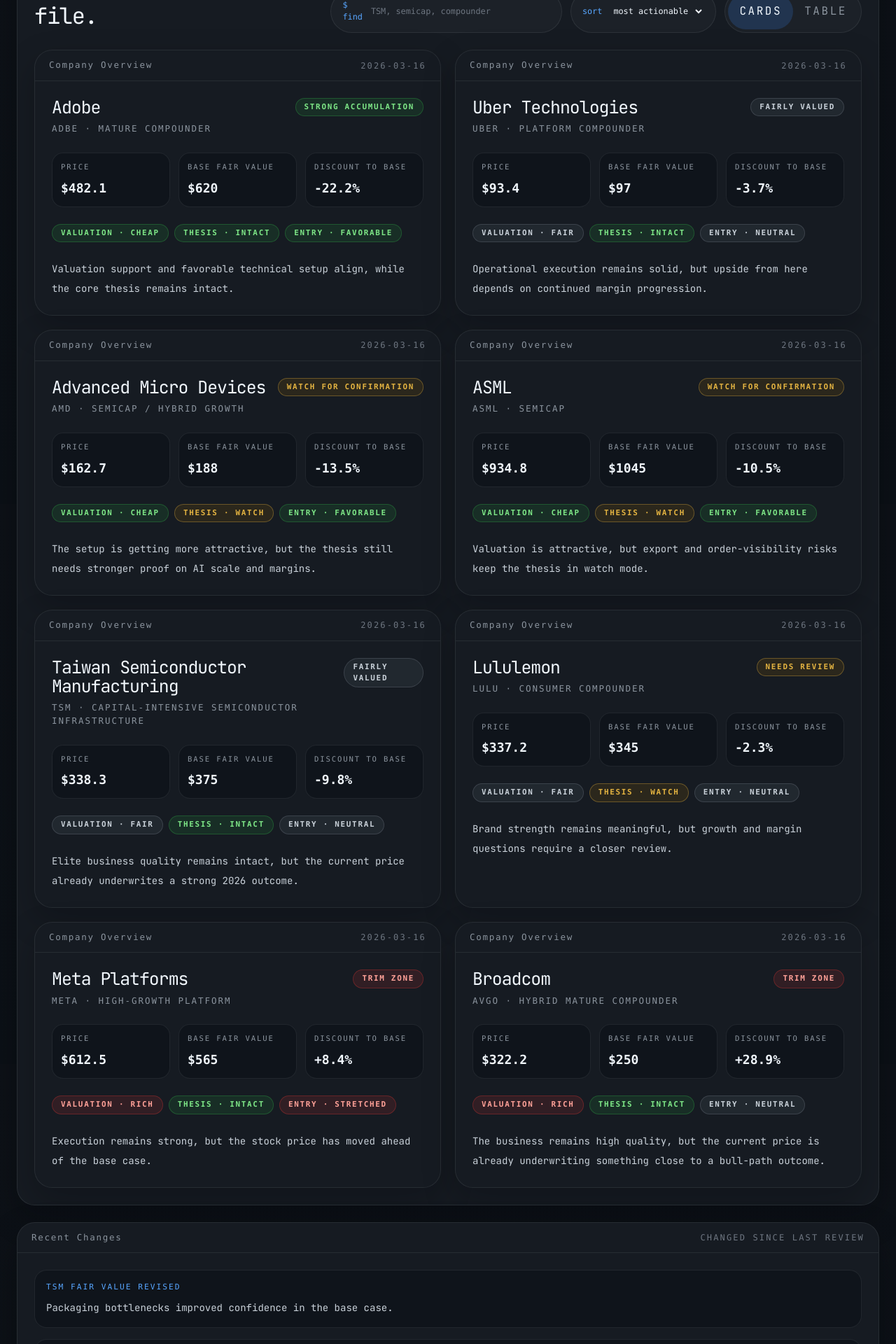
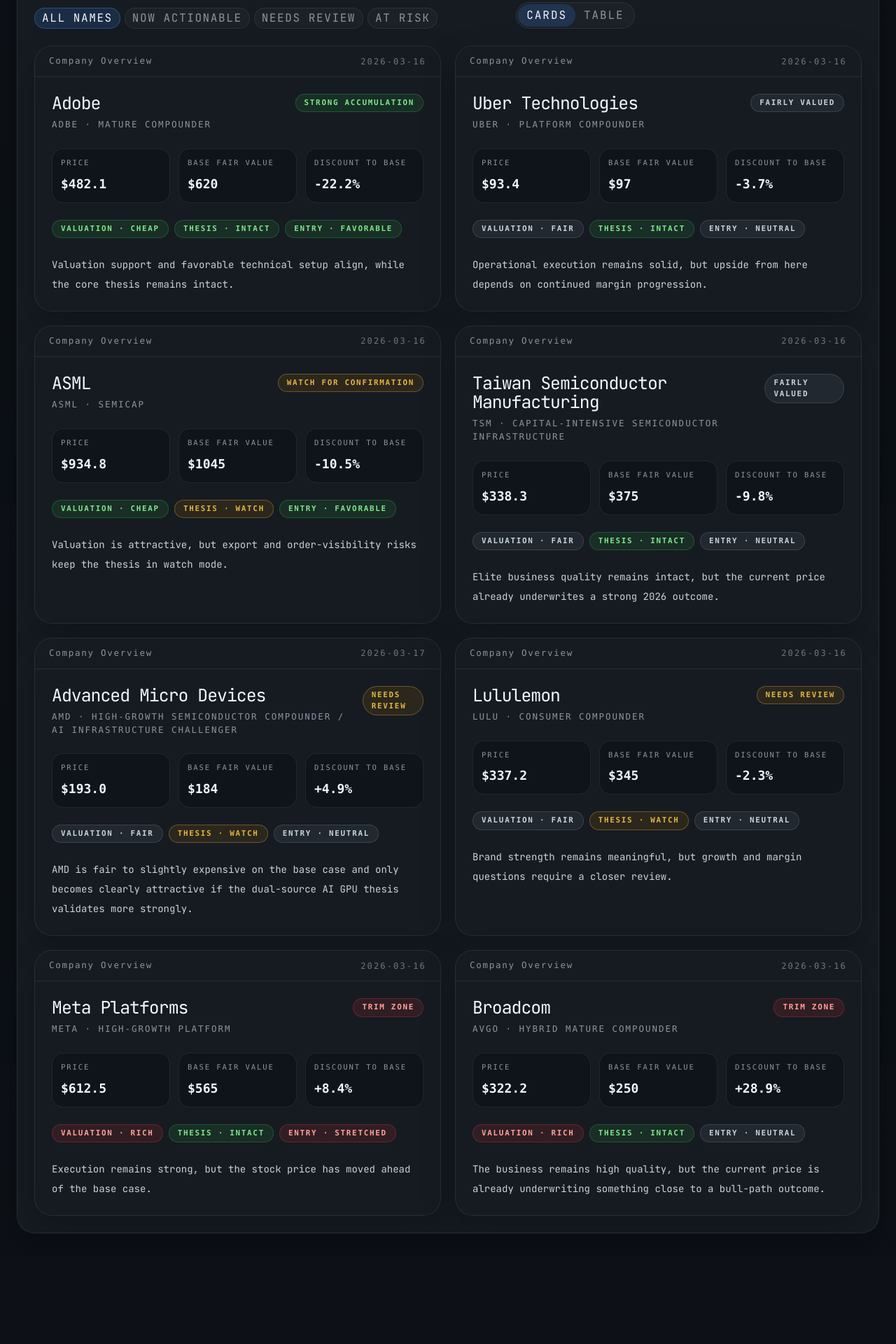
Before and after one commit to huangc28/deepvalue-lab, a React (Vite) app in the folder web/: page / in a window 1280 px wide. Shown: the part 880-2800 px from the top of the page at 70% size. After the commit the page ends 2674 px from the top, so only its background shows below. Built offline with nearby package versions, Linux system fonts and the light colour scheme.

Commit message:
Refine mockup pages and align AMD report data

```diff
--- a/web/src/data/mock-stocks.ts
+++ b/web/src/data/mock-stocks.ts
@@ -1036,99 +1036,191 @@
     id: 'amd',
     ticker: 'AMD',
     companyName: 'Advanced Micro Devices',
-    businessType: 'Semicap / Hybrid Growth',
-    currentPrice: 162.7,
-    valuationStatus: 'cheap',
-    newsImpactStatus: 'improving',
+    businessType:
+      'High-growth semiconductor compounder / AI infrastructure challenger',
+    currentPrice: 193,
+    valuationStatus: 'fair',
+    newsImpactStatus: 'unchanged',
     thesisStatus: 'watch',
-    technicalEntryStatus: 'favorable',
-    actionState: 'watch for confirmation',
+    technicalEntryStatus: 'neutral',
+    actionState: 'needs review',
     dashboardBucket: 'needs-review',
-    baseFairValue: 188,
-    bearFairValue: 145,
-    bullFairValue: 220,
-    discountToBase: -13.5,
+    baseFairValue: 184,
+    bearFairValue: 98,
+    bullFairValue: 292,
+    discountToBase: 4.9,
     summary:
-      'The setup is getting more attractive, but the thesis still needs stronger proof on AI scale and margins.',
-    lastUpdated: '2026-03-16',
+      'AMD is fair to slightly expensive on the base case and only becomes clearly attractive if the dual-source AI GPU thesis validates more strongly.',
+    lastUpdated: '2026-03-17',
     thesisStatement:
-      'AMD has real AI and data center upside, but the market still needs clearer evidence on durable profit conversion.',
+      "AMD is the only credible merchant challenger to NVIDIA in AI GPU compute, but today's price already requires substantial execution on AI GPU ramp, ROCm adoption, and continued EPYC stability.",
     thesisBullets: [
-      'Data center momentum remains the central support for the case.',
-      'AI acceleration can improve mix, but scale still needs to prove itself.',
-      'Margin durability remains a key watch item.',
+      'MI350 volume production, MI450 roadmap cadence, and ongoing EPYC share gains keep the structural AI and data center case alive.',
+      'The main upside is hyperscaler and enterprise dual-sourcing that drives AI GPU share from low-single digits toward the mid-teens over three to five years.',
+      'The main watch item is whether ROCm adoption and hyperscaler wins are strong enough to overcome NVIDIA CUDA switching costs.',
     ],
     variantPerception:
-      'The market may still be too skeptical on long-term AI relevance, but not enough evidence exists yet for a full thesis-intact call.',
+      'The market may be overweighting near-term margin noise and guidance disappointment while underweighting the structural diversification of AI GPU demand away from a single vendor.',
     valuationLens: {
-      primary: 'Forward P/E',
+      primary: 'Forward non-GAAP EPS x target P/E',
       crossCheck: 'EV/Sales',
       rationale:
-        'AMD is a hybrid growth semiconductor business where earnings power matters, but revenue scale is still part of the narrative.',
+        'AMD is a profitable high-growth semiconductor platform whose economics are best judged on forward earnings power, while EV/Revenue helps anchor sector-relative positioning during the ramp phase.',
     },
     currentValuationSnapshot: {
-      marketCap: '$265B',
-      enterpriseValue: '$258B',
-      multiples: ['26.4x forward P/E', '7.4x forward EV/Sales'],
-      balanceSheetNote: 'Balance sheet is not the main risk driver here.',
+      marketCap: '~$314B',
+      enterpriseValue: '~$312.5B',
+      multiples: [
+        '~29x forward P/E on 2026E non-GAAP EPS',
+        '~6.7x EV / 2026E revenue',
+      ],
+      balanceSheetNote:
+        'AMD carries about $1.5B of net cash, so leverage is not the key underwriting risk.',
     },
     newsToModel: [
       {
-        event: 'Data center demand commentary improved.',
-        modelVariableChanged: 'Revenue growth and thesis quality',
+        event:
+          'Q4 2025 beat on revenue and EPS, but Q1 2026 guidance and gross margin came in below elevated whisper expectations.',
+        modelVariableChanged: 'H1 revenue sequencing and near-term EPS',
         impact:
-          'Supports the base case, but does not fully eliminate execution risk.',
+          'This pressures near-term earnings but looks more like timing and mix than a structural break in the AI GPU story.',
+        affectedScenario: 'base',
+      },
+      {
+        event:
+          'MI308 China export license remains only partially restored, with Q1 assumptions far below the Q4 shipping run rate.',
+        modelVariableChanged: 'China revenue optionality and downside risk',
+        impact:
+          'License resolution is meaningful upside, while broader restrictions on MI350 and MI450 class products remain a real bear-case risk.',
+        affectedScenario: 'bear / bull',
+      },
+      {
+        event:
+          'MI350 entered volume production and MI450 gained an early Oracle commitment for 2026 deployment.',
+        modelVariableChanged: 'AI GPU ramp confidence and multiple ceiling',
+        impact:
+          'This raises confidence that AMD can sustain an annual accelerator cadence and modestly narrows the execution discount versus NVIDIA.',
         affectedScenario: 'base / bull',
+      },
+      {
+        event:
+          'EPYC share gains continue while Client remains supported by Ryzen AI PC demand.',
+        modelVariableChanged: 'Earnings floor stability',
+        impact:
+          'CPU and client strength help support the base case even if the AI GPU ramp is not perfectly smooth.',
+        affectedScenario: 'base',
+      },
+      {
+        event:
+          'Embedded recovery remains slower than expected after the prior inventory digestion cycle.',
+        modelVariableChanged: 'Revenue mix and margin recovery',
+        impact:
+          'Embedded is a mix-positive recovery lever, so prolonged stagnation caps upside and keeps the margin profile more dependent on Data Center execution.',
+        affectedScenario: 'bear / base',
       },
     ],
     scenarios: [
       {
         label: 'Bear',
         operatingAssumption:
-          'AI ramp remains slower and gross margins disappoint.',
-        valuationAssumption: '23x forward earnings',
-        fairValue: '$145',
+          'FY2026 revenue of about $40B, with AI ramp disappointment, slower embedded recovery, and non-GAAP net margin around 20%.',
+        valuationAssumption: '20x forward non-GAAP EPS',
+        fairValue: '$98',
         whatMustBeTrue:
-          'Execution fails to translate into sustainable AI economics.',
+          'Export controls broaden, hyperscaler training wins remain elusive, ROCm adoption stalls, and AMD fails to translate AI demand into durable economics.',
       },
       {
         label: 'Base',
         operatingAssumption:
-          'Data center and AI continue ramping with stable margins.',
-        valuationAssumption: '25x forward earnings',
-        fairValue: '$188',
-        whatMustBeTrue: 'Management proves sustained data center traction.',
+          'FY2026 revenue of about $46.5B, AI GPU roughly doubles, embedded normalizes gradually, and non-GAAP net margin reaches about 23%.',
+        valuationAssumption: '28x forward non-GAAP EPS',
+        fairValue: '$184',
+        whatMustBeTrue:
+          'Data Center scales toward roughly $20B+, gross margin stabilizes around 55-57%, and export controls do not worsen from the current framework.',
       },
       {
         label: 'Bull',
         operatingAssumption:
-          'AI contribution scales meaningfully and mix improves faster.',
-        valuationAssumption: '28x forward earnings',
-        fairValue: '$220',
+          'FY2026 revenue reaches about $54B, Data Center GPU scales toward $25B, embedded recovery accelerates, and non-GAAP net margin reaches about 26%.',
+        valuationAssumption: '34x forward non-GAAP EPS',
+        fairValue: '$292',
         whatMustBeTrue:
-          'AI product traction persists beyond early deployments.',
+          'Two to three hyperscalers commit to MI450 at scale, ROCm reaches meaningful adoption, and China license treatment improves instead of tightening.',
       },
     ],
     currentPriceImplies:
-      'The market is still skeptical on AI scale economics, but not fully dismissive.',
+      'At about $193, the market is effectively underwriting the full consensus 2026 path without paying for much upside surprise. It assumes about 34% revenue growth, AI GPU revenue roughly doubling, gross margin stability around 55-57%, and no meaningful re-rating beyond the current 29x forward multiple.',
+    currentPriceImpliedFacts: [
+      {
+        label: '2026 revenue growth implied',
+        value: 'about +34%, from $34.6B to roughly $46.5B',
+      },
+      {
+        label: 'AI GPU revenue implied',
+        value: 'roughly $18-20B in 2026, up from about $9.5B in 2025',
+      },
+      {
+        label: 'Embedded recovery implied',
+        value: 'slow normalization, not a return to peak embedded levels',
+      },
+      {
+        label: 'Multiple assumption',
+        value:
+          'around 29x forward P/E, which implies sustained execution but not a full NVIDIA-style premium',
+      },
+    ],
+    provisionalConclusion:
+      'AMD looks fair to slightly expensive on the base case. The setup becomes attractive only if you believe the dual-source AI GPU thesis is still underpriced and that MI450 plus ROCm traction can push results beyond consensus.',
+    technicalCommentary:
+      'The post-earnings selloff has removed some froth, but the stock is still in a multi-month consolidation and does not yet show a clearly favorable momentum-turn setup. Better risk/reward would likely come closer to $175-185 with improving confirmation.',
+    technicalSignals: [
+      {
+        label: 'Drawdown from 52-week high',
+        value: 'about -28% from $267.08',
+      },
+      {
+        label: 'Recent character',
+        value: 'multi-month consolidation after a post-earnings selloff',
+      },
+      {
+        label: 'Preferred accumulation zone',
+        value: '$175-185 with stronger momentum confirmation',
+      },
+    ],
     risks: [
-      'AI traction fails to scale into durable profit conversion.',
-      'Margin progression lags despite data center momentum.',
+      'CUDA switching costs and hyperscaler inertia keep AMD share gains narrower than the bull case assumes.',
+      'Export controls expand to MI350 or MI450 class products, reducing one of the most important upside levers.',
+      'Embedded recovery remains slow, capping margin expansion and making the AI ramp carry too much of the valuation burden.',
     ],
     catalysts: [
-      'Data center momentum proves more durable than expected.',
-      'AI product attach improves mix and earnings power.',
+      'Additional hyperscaler MI450 commitments would materially improve confidence that AMD becomes a real dual-source AI GPU supplier.',
+      'Clearer China license treatment or a return toward prior MI308 shipping levels would lift revenue assumptions without changing the core roadmap.',
+      'ROCm ecosystem progress that is visible in cloud instances, framework support, or named customer adoption would help narrow the software moat discount.',
     ],
     monitorNext: [
-      'Data center segment growth',
-      'Gross margin progression',
-      'AI product attach and visibility',
+      'Q1 2026 earnings: whether gross margin stabilizes and Data Center re-accelerates.',
+      'Hyperscaler procurement signals for MI350 and MI450 in both training and inference workloads.',
+      'Export control and China license developments around MI308, MI350, and MI450 class products.',
+      'ROCm ecosystem momentum, including cloud marketplace presence and framework adoption.',
+      'Embedded segment recovery trajectory and whether it returns to a more meaningful mix-positive contributor.',
     ],
     sourcesUsed: [
-      'Latest quarterly update',
-      'Recent product and management commentary',
+      'AMD Q4 2025 Press Release, AMD Investor Relations, February 3, 2026',
+      'AMD Q4 2025 Earnings Call Transcript, The Motley Fool, February 3, 2026',
+      'AMD Q4 2025 Earnings Summary, CNBC, February 3, 2026',
+      'AMD Q4 2025 Record Revenue and Earnings, Investing.com, February 2026',
+      'AMD Q4 2025 Beats Forecasts, StockTitan, February 2026',
+      'AMD 2026 Consensus Analyst Estimates, MarketBeat',
+      'AMD Export Controls Revenue Impact, The Register and NextPlatform, May 2025',
+      'AMD MI350 and MI450 roadmap coverage, September 2025 to March 2026',
+      'AMD balance sheet data, StockAnalysis.com',
+      'AMD forward P/E reference, ValueInvesting.io',
+      'AMD 52-week price history, MacroTrends',
     ],
-    history: ['2026-03-16: Technical entry improved to favorable.'],
+    history: [
+      '2026-03-17: Replaced the placeholder AMD mock with the archived professional analysis report.',
+      '2026-03-17: Valuation moved to fair with base fair value reset to $184 against a point-in-time price of about $193.',
+    ],
   },
   {
     id: 'lulu',
--- a/web/src/i18n/messages.ts
+++ b/web/src/i18n/messages.ts
@@ -90,30 +90,6 @@
         cards: 'cards',
         table: 'table',
       },
-      signalsStatus: 'changed since last review',
-      signalsLabel: 'Recent Changes',
-      signals: [
-        {
-          title: 'TSM fair value revised',
-          body: 'Packaging bottlenecks improved confidence in the base case.',
-        },
-        {
-          title: 'ASML thesis downgraded to watch',
-          body: 'Export visibility remains the main pressure point.',
-        },
-        {
-          title: 'ADBE entered the strongest alignment bucket',
-          body: 'Valuation support and favorable entry conditions now overlap.',
-        },
-      ],
-      styleStatus: 'style direction',
-      stylePanelLabel: 'Reading Style',
-      styleLabel: 'reading system',
-      styleBullets: [
-        'Mono-first typography with calmer size steps.',
-        'Higher-contrast text and cooler status colors.',
-        'No background grid or decorative noise.',
-      ],
     },
     card: {
       price: 'price',
@@ -331,30 +307,6 @@
         cards: '卡片',
         table: '表格',
       },
-      signalsStatus: '自上次檢視後的變化',
-      signalsLabel: '最近變化',
-      signals: [
-        {
-          title: 'TSM 公允價值已調整',
-          body: '先進封裝瓶頸改善後，base case 信心提升。',
-        },
-        {
-          title: 'ASML thesis 下調為 watch',
-          body: '出口能見度仍是主要壓力來源。',
-        },
-        {
-          title: 'ADBE 進入最高對齊分桶',
-          body: '估值支撐與有利進場條件現在同時出現。',
-        },
-      ],
-      styleStatus: '風格方向',
-      stylePanelLabel: '閱讀風格',
-      styleLabel: '閱讀系統',
-      styleBullets: [
-        '以 mono 為主的字體階層，字級更收斂。',
-        '更高對比的文字與更冷靜的狀態色。',
-        '移除背景格線與多餘裝飾噪音。',
-      ],
     },
     card: {
       price: '價格',
--- a/web/src/pages/dashboard-page.tsx
+++ b/web/src/pages/dashboard-page.tsx
@@ -123,23 +123,22 @@
         </PanelBody>
       </Panel>
 
-      <div className="grid gap-6 2xl:grid-cols-[1fr_22rem]">
+      <div>
         <Panel className="overflow-hidden">
           <PanelChrome
             label={m.dashboard.boardLabel}
             status={`${filteredStocks.length} ${m.dashboard.boardVisible}`}
           />
           <PanelBody className="space-y-6">
-            <div className="flex flex-col gap-5 xl:flex-row xl:items-end xl:justify-between">
+            <div className="flex flex-col gap-4 xl:flex-row xl:items-end xl:justify-between">
+              <div className="flex flex-col gap-3">
                 <div>
                   <TerminalLabel>{m.dashboard.browseLabel}</TerminalLabel>
                   <h3 className="mt-2 font-serif text-[2rem] tracking-[-0.04em] text-[var(--ink-primary)]">
                     {m.dashboard.browseTitle}
                   </h3>
                 </div>
-
-              <div className="flex flex-col gap-3 xl:items-end">
-                <div className="flex flex-wrap gap-2">
+                <div className="flex flex-wrap gap-1.5">
                   {filters.map((filter) => (
                     <button
                       key={filter.value}
@@ -151,17 +150,19 @@
                       }
                       className={
                         bucketFilter === filter.value
-                          ? 'rounded-full border border-[color:rgba(88,166,255,0.3)] bg-[color:rgba(56,139,253,0.16)] px-4 py-2 font-mono text-[0.72rem] uppercase tracking-[0.16em] text-[var(--ink-primary)]'
-                          : 'rounded-full border border-[var(--line-subtle)] bg-[var(--surface-chip)] px-4 py-2 font-mono text-[0.72rem] uppercase tracking-[0.16em] text-[var(--ink-muted)] transition hover:border-[var(--line-strong)] hover:text-[var(--ink-primary)]'
+                          ? 'rounded-full border border-[color:rgba(88,166,255,0.3)] bg-[color:rgba(56,139,253,0.16)] px-2.5 py-0.5 font-mono text-[0.68rem] uppercase tracking-[0.1em] text-[var(--ink-primary)]'
+                          : 'rounded-full border border-[var(--line-subtle)] bg-[var(--surface-chip)] px-2.5 py-0.5 font-mono text-[0.68rem] uppercase tracking-[0.1em] text-[var(--ink-muted)] transition hover:border-[var(--line-strong)] hover:text-[var(--ink-primary)]'
                       }
                     >
                       {filter.label}
                     </button>
                   ))}
                 </div>
+              </div>
 
-                <div className="flex flex-col gap-3 md:flex-row">
-                  <label className="flex items-center gap-3 rounded-full border border-[var(--line-subtle)] bg-[var(--surface-chip)] px-4 py-3 font-mono text-[0.74rem] text-[var(--ink-secondary)]">
+              <div className="flex flex-col gap-3 xl:items-end">
+                <div className="flex flex-wrap gap-2">
+                  <label className="flex items-center gap-2 rounded-full border border-[var(--line-subtle)] bg-[var(--surface-chip)] px-3 py-1.5 font-mono text-[0.74rem] text-[var(--ink-secondary)]">
                     <span className="text-[var(--accent-copper)]">
                       {m.dashboard.searchLabel}
                     </span>
@@ -174,11 +175,11 @@
                         })
                       }}
                       placeholder={m.dashboard.searchPlaceholder}
-                      className="min-w-[16rem] bg-transparent text-[var(--ink-primary)] outline-none placeholder:text-[var(--ink-faint)]"
+                      className="w-40 min-w-0 bg-transparent text-[var(--ink-primary)] outline-none placeholder:text-[var(--ink-faint)] focus-visible:outline-none"
                     />
                   </label>
 
-                  <div className="flex items-center gap-3 rounded-full border border-[var(--line-subtle)] bg-[var(--surface-chip)] px-4 py-3 font-mono text-[0.74rem] text-[var(--ink-secondary)]">
+                  <div className="flex items-center gap-2 rounded-full border border-[var(--line-subtle)] bg-[var(--surface-chip)] px-3 py-1.5 font-mono text-[0.74rem] text-[var(--ink-secondary)]">
                     <span className="text-[var(--accent-copper)]">
                       {m.dashboard.sortLabel}
                     </span>
@@ -203,7 +204,7 @@
                     </select>
                   </div>
 
-                  <div className="flex rounded-full border border-[var(--line-subtle)] bg-[var(--surface-chip)] p-1">
+                  <div className="flex rounded-full border border-[var(--line-subtle)] bg-[var(--surface-chip)] p-0.5">
                     <ViewToggleButton
                       isActive={viewMode === 'cards'}
                       onClick={() =>
@@ -240,39 +241,6 @@
             )}
           </PanelBody>
         </Panel>
-
-        <div className="space-y-6">
-          <Panel className="overflow-hidden">
-            <PanelChrome
-              label={m.dashboard.signalsLabel}
-              status={m.dashboard.signalsStatus}
-            />
-            <PanelBody className="space-y-4">
-              {m.dashboard.signals.map((item) => (
-                <InsightRow
-                  key={item.title}
-                  title={item.title}
-                  body={item.body}
-                />
-              ))}
-            </PanelBody>
-          </Panel>
-
-          <Panel className="overflow-hidden">
-            <PanelChrome
-              label={m.dashboard.stylePanelLabel}
-              status={m.dashboard.styleStatus}
-            />
-            <PanelBody className="space-y-4">
-              <TerminalLabel>{m.dashboard.styleLabel}</TerminalLabel>
-              <ul className="space-y-3 text-sm leading-7 text-[var(--ink-secondary)]">
-                {m.dashboard.styleBullets.map((bullet) => (
-                  <li key={bullet}>{bullet}</li>
-                ))}
-              </ul>
-            </PanelBody>
-          </Panel>
-        </div>
       </div>
     </div>
   )
@@ -323,24 +291,11 @@
       onClick={onClick}
       className={
         isActive
-          ? 'rounded-full bg-[color:rgba(56,139,253,0.18)] px-4 py-2 font-mono text-[0.72rem] uppercase tracking-[0.16em] text-[var(--ink-primary)]'
-          : 'rounded-full px-4 py-2 font-mono text-[0.72rem] uppercase tracking-[0.16em] text-[var(--ink-muted)] transition hover:text-[var(--ink-primary)]'
+          ? 'rounded-full bg-[color:rgba(56,139,253,0.18)] px-3 py-1 font-mono text-[0.7rem] uppercase tracking-[0.12em] text-[var(--ink-primary)]'
+          : 'rounded-full px-3 py-1 font-mono text-[0.7rem] uppercase tracking-[0.12em] text-[var(--ink-muted)] transition hover:text-[var(--ink-primary)]'
       }
     >
       {children}
     </button>
   )
 }
-
-function InsightRow({ title, body }: { title: string; body: string }) {
-  return (
-    <div className="rounded-[1.1rem] border border-[var(--line-subtle)] bg-[var(--surface-muted)] p-4">
-      <p className="font-mono text-[0.7rem] uppercase tracking-[0.18em] text-[var(--accent-copper)]">
-        {title}
-      </p>
-      <p className="mt-2 text-sm leading-6 text-[var(--ink-secondary)]">
-        {body}
-      </p>
-    </div>
-  )
-}
--- a/web/src/pages/stock-detail-page.tsx
+++ b/web/src/pages/stock-detail-page.tsx
@@ -228,9 +228,7 @@
           fileLabel={m.detail.panelLabels.thesis}
           title={m.detail.thesisTitle}
           description={text(stock.thesisStatement)}
-        >
-          <BulletList items={stock.thesisBullets} />
-        </ResearchSection>
+        />
 
         <ResearchSection
           fileLabel={m.detail.panelLabels.snapshot}
@@ -418,7 +416,7 @@
   fileLabel: string
   title: string
   description?: string
-  children: ReactNode
+  children?: ReactNode
 }) {
   return (
     <Panel className="overflow-hidden">
```
Lines whose indentation alone changed are shown as unchanged.
